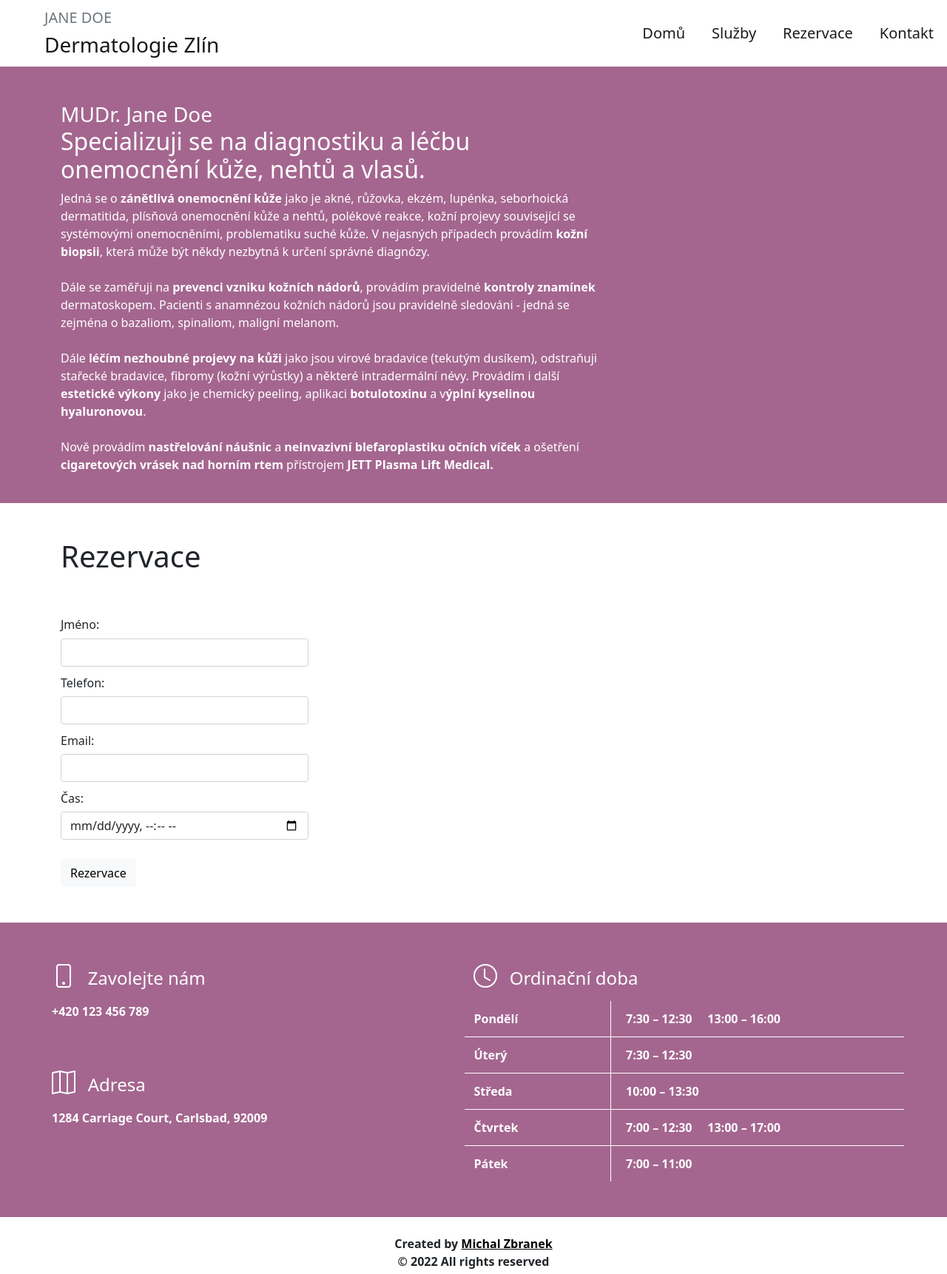
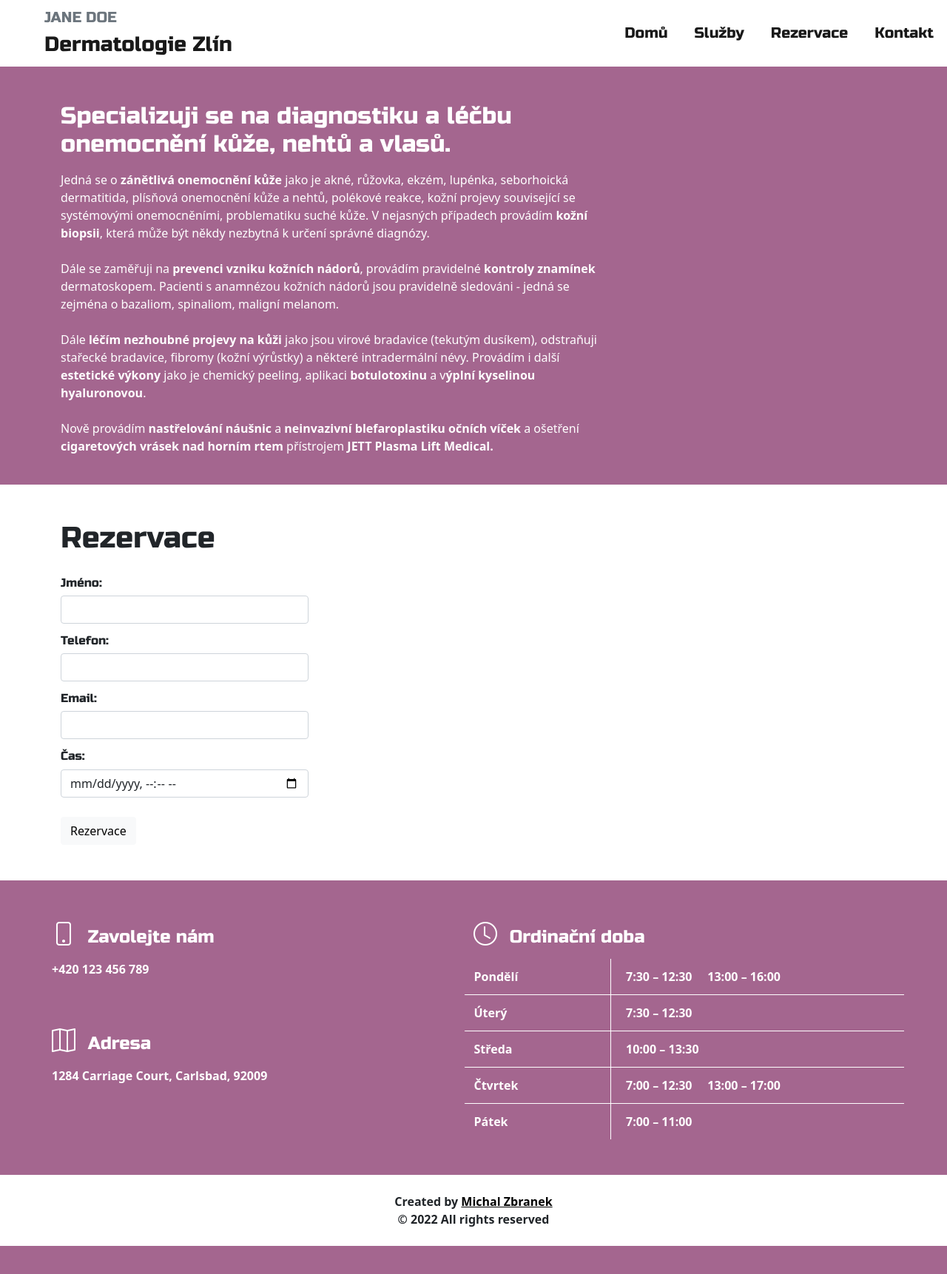
Before and after one commit to michalzbranek/dermatology, a Django app: page /derma/ in a window 1280 px wide. Shown: the top 1722 px of the page at 74% size. After the commit the page ends 1684 px from the top, so only its background shows below. Run offline with Django 3.2, Linux system fonts and the light colour scheme.

Commit message:
New Font

```diff
--- a/derma/static/css/styles.css
+++ b/derma/static/css/styles.css
@@ -4,6 +4,18 @@
 
 nav .navbar-nav li:hover {
     background-color: #A4668F !important;
+}
+
+.navbar-brand {
+    font-family: 'Russo One', sans-serif;
+}
+
+.navbar-nav {
+    font-family: 'Russo One', sans-serif;
+}
+
+h1, h2, h3, h4, h5, h6 {
+    font-family: 'Russo One', sans-serif;
 }
 
 a:hover {
--- a/derma/templates/base_generic.html
+++ b/derma/templates/base_generic.html
@@ -9,6 +9,7 @@
     <link rel="stylesheet" href="https://cdn.jsdelivr.net/npm/bootstrap-icons@1.8.1/font/bootstrap-icons.css">
     <link href="https://cdn.jsdelivr.net/npm/bootstrap@5.1.3/dist/css/bootstrap.min.css" rel="stylesheet" integrity="sha384-1BmE4kWBq78iYhFldvKuhfTAU6auU8tT94WrHftjDbrCEXSU1oBoqyl2QvZ6jIW3" crossorigin="anonymous">
     <script src="https://cdn.jsdelivr.net/npm/bootstrap@5.1.3/dist/js/bootstrap.bundle.min.js" integrity="sha384-ka7Sk0Gln4gmtz2MlQnikT1wXgYsOg+OMhuP+IlRH9sENBO0LRn5q+8nbTov4+1p" crossorigin="anonymous"></script>
+    <link href="https://fonts.googleapis.com/css?family=Russo+One&display=swap" rel="stylesheet">
 
     {% load static %}
     <link rel="stylesheet" href="{% static 'css/styles.css' %}">
@@ -43,8 +44,7 @@
         <div class="container pb-0 mt-0">
           <div class="row">
             <div class="col-md-8">
-              <h3 class="mt-5 mb-0">MUDr. Jane Doe</h3>
-              <h2 class="mt-0">Specializuji se na diagnostiku a léčbu onemocnění kůže, nehtů a vlasů.</h2>
+              <h2 class="mt-5 mb-3">Specializuji se na diagnostiku a léčbu onemocnění kůže, nehtů a vlasů.</h2>
               <p>
 
   Jedná se o <strong>zánětlivá onemocnění kůže</strong> jako je akné, růžovka, ekzém, lupénka, seborhoická dermatitida,
--- a/derma/templates/index.html
+++ b/derma/templates/index.html
@@ -5,7 +5,7 @@
     <div class="container py-5">
 
       <h1>Rezervace</h1>
-      <div class="pt-5">
+      <div class="pt-3">
           <form action="" method="POST">
               {% csrf_token %}
               <div class="form-group">
```
